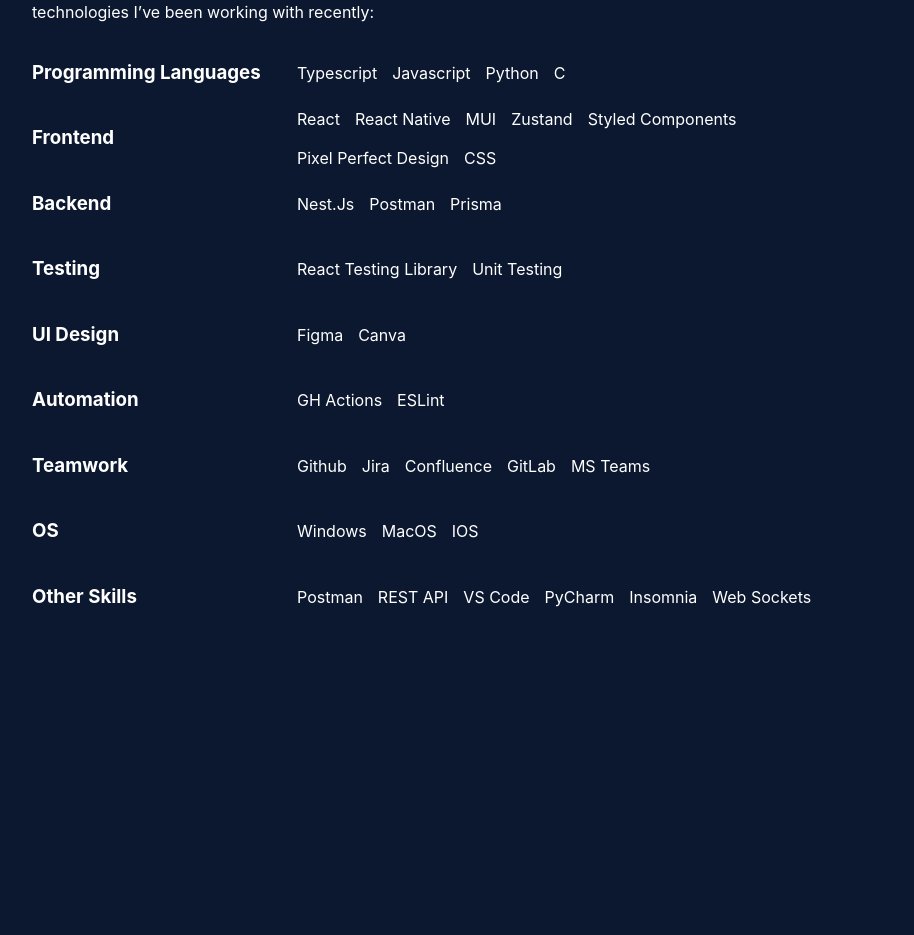
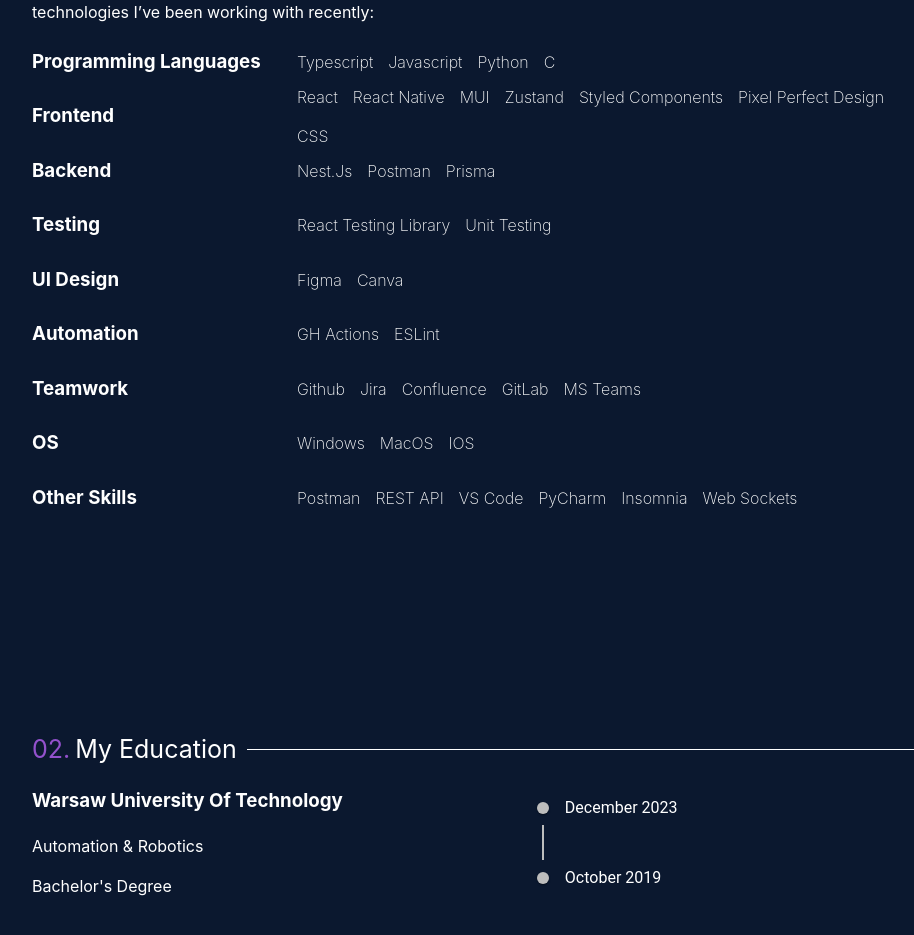
Before and after one commit to kacperwolanski/myPortfolio, a React (Create React App) app in the folder portfolio/: page / in a window 1280 px wide. Shown: the part 1248-2183 px from the top of the page, without its empty margins (108-1022 px from the left). Before the commit the page ends 1878 px from the top, so only its background shows below. Built offline with nearby package versions, Linux system fonts and the light colour scheme.

Commit message:
add my education

```diff
--- a/portfolio/package.json
+++ b/portfolio/package.json
@@ -7,6 +7,7 @@
     "@emotion/react": "^11.13.0",
     "@emotion/styled": "^11.13.0",
     "@mui/icons-material": "^5.16.6",
+    "@mui/lab": "^5.0.0-alpha.173",
     "@mui/material": "^5.16.6",
     "@mui/styled-engine-sc": "^6.0.0-alpha.18",
     "@testing-library/jest-dom": "^5.17.0",
--- a/portfolio/src/components/content/Content.tsx
+++ b/portfolio/src/components/content/Content.tsx
@@ -3,12 +3,15 @@ import { ContentWrapper } from "./content.styles";
 import SocialMedias from "../socialMedias/SocialMedias";
 import About from "./about/About";
 import Introduction from "./introduction/Introduction";
+import Experience from "./experience/Experience";
+import Education from "./education/Education";
 
 const Content = () => {
   return (
     <ContentWrapper>
       <Introduction />
       <About />
+      <Education />
       <SocialMedias />
     </ContentWrapper>
   );
--- a/portfolio/src/components/content/about/skills/Skill.tsx
+++ b/portfolio/src/components/content/about/skills/Skill.tsx
@@ -1,10 +1,11 @@
 import React from "react";
+import { SkillContainer } from "./skills.styles";
 
 interface Props {
   skill: string;
 }
 const Skill = ({ skill }: Props) => {
-  return <div>{skill}</div>;
+  return <SkillContainer>{skill}</SkillContainer>;
 };
 
 export default Skill;
--- a/portfolio/src/components/content/about/skills/skills.styles.ts
+++ b/portfolio/src/components/content/about/skills/skills.styles.ts
@@ -5,6 +5,7 @@ export const SkillsSetContainer = styled.div`
   flex-wrap: wrap;
   align-items: center;
   gap: 15px;
+  margin-top: -11px;
 `;
 
 export const SkillSetTitle = styled.h3`
@@ -19,3 +20,7 @@ export const SkillsContainer = styled.div`
   align-items: center;
   gap: 15px;
 `;
+
+export const SkillContainer = styled.div`
+  font-weight: 200;
+`;
--- /dev/null
+++ b/portfolio/src/components/content/education/Education.tsx
@@ -0,0 +1,50 @@
+import React from "react";
+import ContentSection from "../../shared/components/contentSection/ContentSection";
+import {
+  Timeline,
+  TimelineItem,
+  TimelineSeparator,
+  TimelineContent,
+  TimelineDot,
+  TimelineConnector,
+} from "@mui/lab";
+import { Box } from "@mui/material";
+const Education = () => {
+  const education = {
+    startDate: "October 2019",
+    endDate: "December 2023",
+    institution: "Warsaw University Of Technology",
+    degree: "Bachelor's Degree",
+    field: "Automation & Robotics",
+  };
+
+  return (
+    <ContentSection index="02" title="My Education">
+      <Box display="flex" justifyContent="left">
+        <div>
+          <h3>{education.institution}</h3>
+          <p>{education.field}</p>
+          <span>{education.degree}</span>
+        </div>
+
+        <Timeline sx={{ maxWidth: "400px" }}>
+          <TimelineItem>
+            <TimelineSeparator>
+              <TimelineDot />
+              <TimelineConnector />
+            </TimelineSeparator>
+            <TimelineContent>{education.endDate}</TimelineContent>
+          </TimelineItem>
+          <TimelineItem>
+            <TimelineSeparator>
+              <TimelineDot />
+            </TimelineSeparator>
+            <TimelineContent>{education.startDate}</TimelineContent>
+          </TimelineItem>
+        </Timeline>
+      </Box>
+    </ContentSection>
+  );
+};
+
+export default Education;
--- /dev/null
+++ b/portfolio/src/components/content/education/education.styles.ts
@@ -0,0 +1 @@
+export const huj = 1;
--- /dev/null
+++ b/portfolio/src/components/content/experience/Experience.tsx
@@ -0,0 +1,5 @@
+import React from "react";
+
+const Experience = () => {};
+
+export default Experience;
--- /dev/null
+++ b/portfolio/src/components/content/experience/experience.styles.ts
@@ -0,0 +1,3 @@
+import styled from "styled-components";
+
+export const ExperienceContainer = styled.div``;
```
Also changed, not shown: 1 other file (tests, documents, lock files or other folders).
